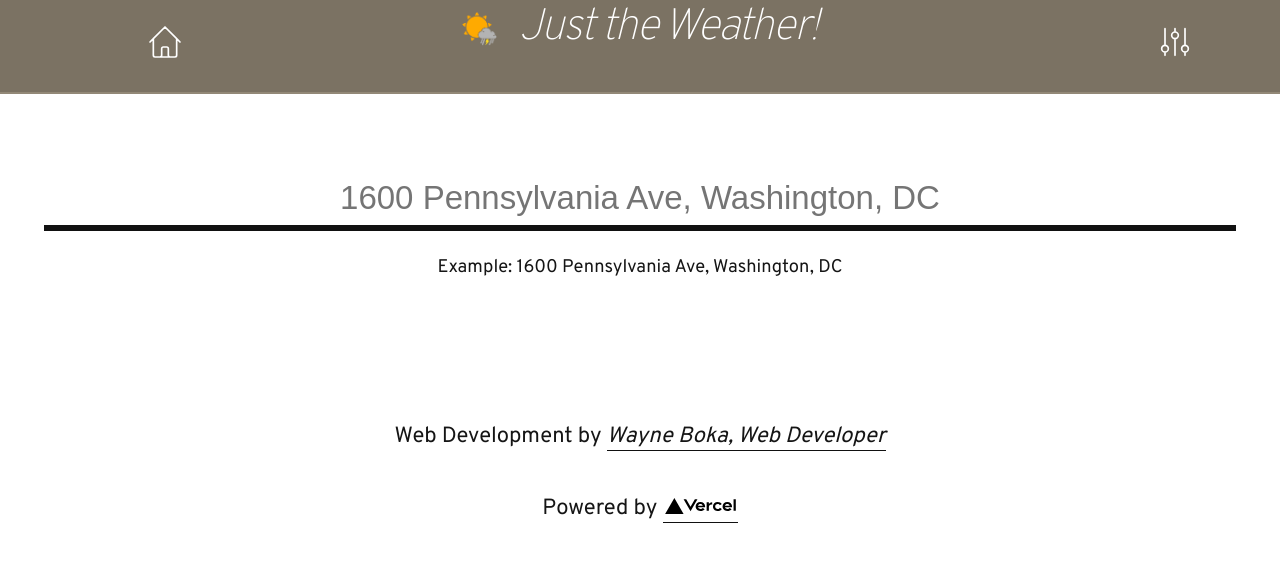
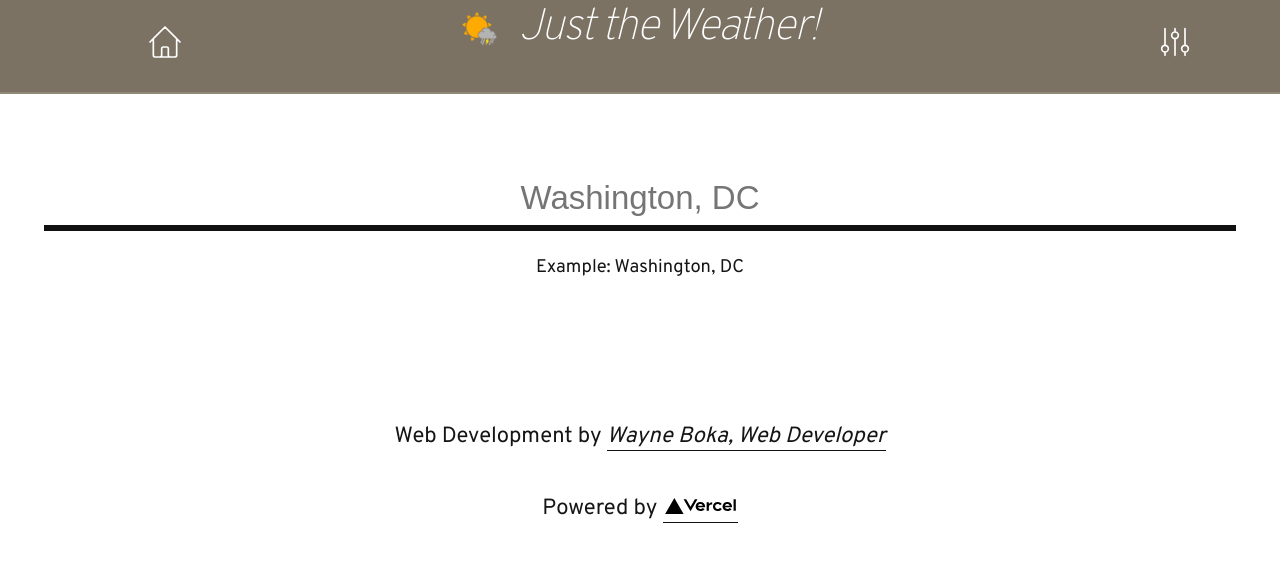
Before and after one commit to wboka/weather, a Next.js app: page / in a window 1280 px wide. Shown: the top 562 px of the page. Built offline with nearby package versions, Linux system fonts and the light colour scheme.

Commit message:
feat: remove street address

```diff
--- a/pages/index.js
+++ b/pages/index.js
@@ -142,13 +142,13 @@ class Home extends React.Component {
 								name="address"
 								id="address"
 								onChange={this.updateLocation.bind(this)}
-								placeholder="1600 Pennsylvania Ave, Washington, DC"
+								placeholder="Washington, DC"
 								value={this.state.address}
 							/>
 						</div>
 
 						<p className="help-block">
-							<small>Example: 1600 Pennsylvania Ave, Washington, DC</small>
+							<small>Example: Washington, DC</small>
 						</p>
 
 						<div style={{ display: this.state.address ? "block" : "none" }}>
```
